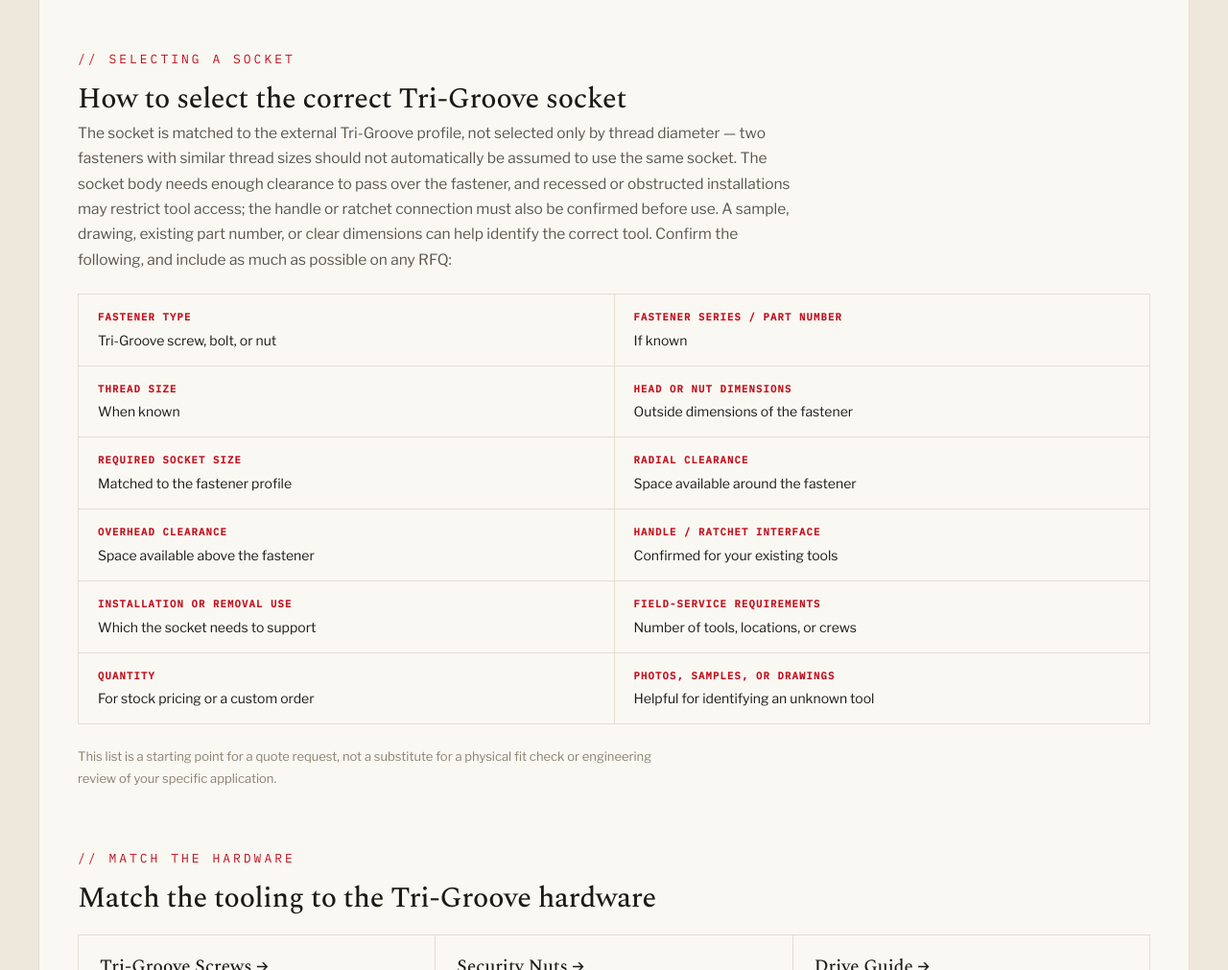
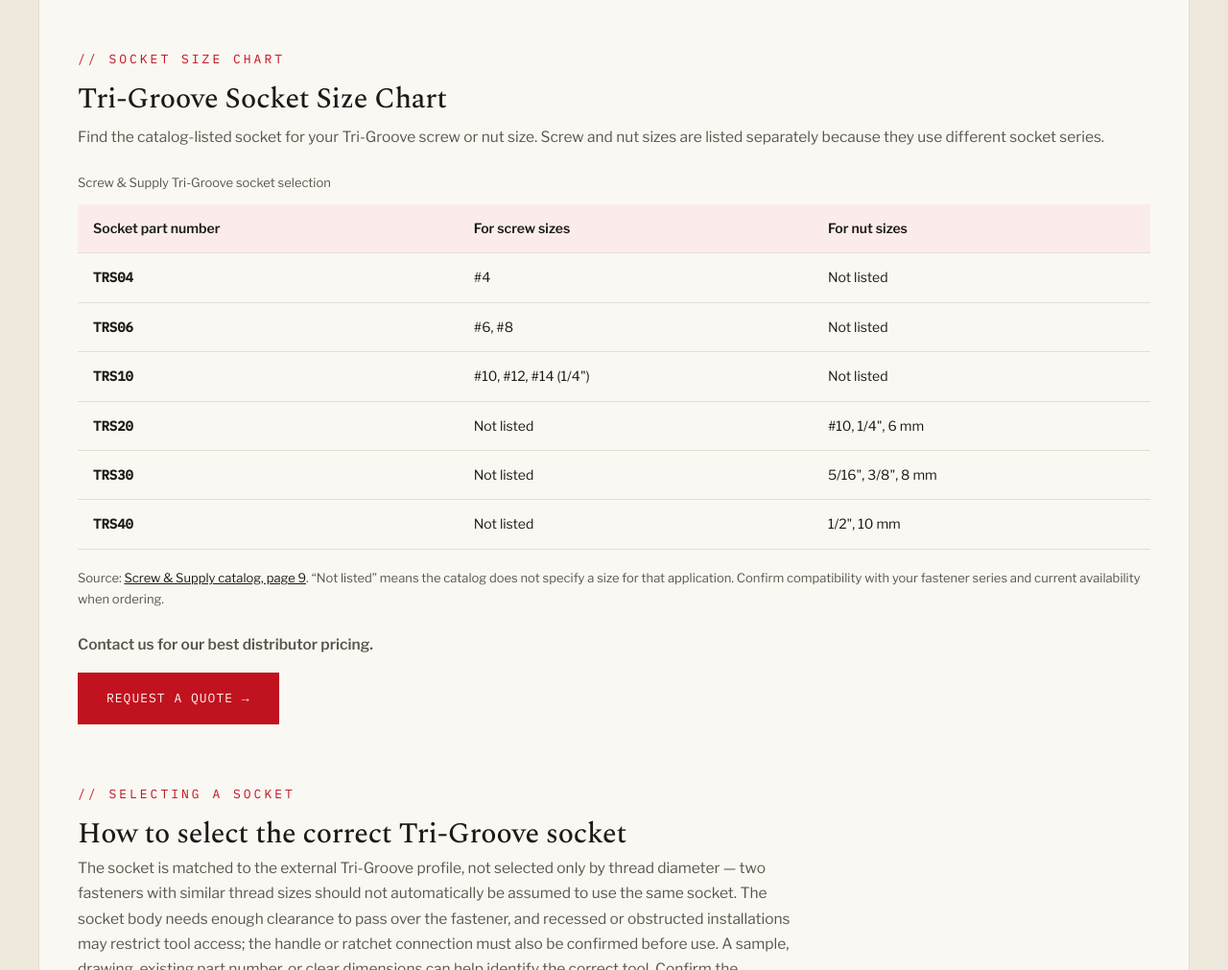
Before and after one commit to mpfennig68/screw-supply-website, a plain HTML site: page products/security-sockets.html in a window 1280 px wide. Shown: the part 1160-2171 px from the top of the page at 96% size. Drawn offline with nearby package versions, Linux system fonts and the light colour scheme.

Commit message:
Add catalog-sourced Tri-Groove socket sizing chart and quote CTA

```diff
--- a/products/security-sockets.html
+++ b/products/security-sockets.html
@@ -35,6 +35,16 @@
 {"@type":"Question","name":"What clearance is needed to use a Tri-Groove socket?","acceptedAnswer":{"@type":"Answer","text":"The socket needs enough radial clearance to pass over the fastener and enough overhead clearance to seat fully before torque is applied. Adjacent walls, recesses, or components can interfere with access."}},
 {"@type":"Question","name":"Can Screw & Supply help identify a replacement socket or tool set?","acceptedAnswer":{"@type":"Answer","text":"Yes. Part numbers, samples, photographs, or dimensions can help us identify the correct tool. Exact availability should be confirmed when requesting a quote."}}
 ]}</script>
+<style>
+.socket-chart-scroll{overflow-x:auto;margin-top:24px;}
+.socket-chart{width:100%;min-width:460px;border-collapse:collapse;text-align:left;font-size:14px;line-height:1.6;}
+.socket-chart caption{text-align:left;font-size:13px;color:var(--ink-muted);padding-bottom:12px;}
+.socket-chart th,.socket-chart td{padding:14px 16px;border-bottom:1px solid var(--rule);vertical-align:top;}
+.socket-chart thead{background:var(--footer-tint);}
+.socket-chart th{font-weight:600;}
+.socket-chart tbody th{font-family:'IBM Plex Mono',monospace;white-space:nowrap;}
+.socket-chart-scroll:focus-visible{outline:2px solid var(--accent);outline-offset:4px;}
+</style>
 </head>
 <body>
   <a class="skip-link" href="#main">Skip to main content</a>
@@ -94,6 +104,31 @@
           </div>
           <p style="margin-top:18px;font-size:12.5px;line-height:1.6;color:var(--ink-faint);">Tri-Groove sockets are selected according to the compatible fastener series — one socket should not be assumed to fit every Tri-Groove screw or nut. Exact fit, socket dimensions, access clearance, handle compatibility, availability, and quantities should be confirmed with Screw &amp; Supply.</p>
         </div>
+      </div>
+    </section>
+
+    <section class="section" aria-labelledby="socket-chart-heading" style="padding:8px 40px 56px;">
+      <div class="pdp-copy" style="max-width:1120px;margin:0 auto;">
+        <div class="kicker">// SOCKET SIZE CHART</div>
+        <h2 id="socket-chart-heading" style="font-size:30px;margin-bottom:10px;">Tri-Groove Socket Size Chart</h2>
+        <p>Find the catalog-listed socket for your Tri-Groove screw or nut size. Screw and nut sizes are listed separately because they use different socket series.</p>
+        <div class="socket-chart-scroll" role="region" aria-labelledby="socket-chart-heading" tabindex="0">
+          <table class="socket-chart" aria-describedby="socket-chart-note">
+            <caption>Screw &amp; Supply Tri-Groove socket selection</caption>
+            <thead><tr><th scope="col">Socket part number</th><th scope="col">For screw sizes</th><th scope="col">For nut sizes</th></tr></thead>
+            <tbody>
+              <tr><th scope="row">TRS04</th><td>#4</td><td>Not listed</td></tr>
+              <tr><th scope="row">TRS06</th><td>#6, #8</td><td>Not listed</td></tr>
+              <tr><th scope="row">TRS10</th><td>#10, #12, #14 (1/4&quot;)</td><td>Not listed</td></tr>
+              <tr><th scope="row">TRS20</th><td>Not listed</td><td>#10, 1/4&quot;, 6 mm</td></tr>
+              <tr><th scope="row">TRS30</th><td>Not listed</td><td>5/16&quot;, 3/8&quot;, 8 mm</td></tr>
+              <tr><th scope="row">TRS40</th><td>Not listed</td><td>1/2&quot;, 10 mm</td></tr>
+            </tbody>
+          </table>
+        </div>
+        <p id="socket-chart-note" style="margin-top:18px;font-size:13px;color:var(--ink-muted);">Source: <a href="/assets/Screw-and-Supply-Line-Card.pdf#page=9" style="text-decoration:underline;">Screw &amp; Supply catalog, page 9</a>. &ldquo;Not listed&rdquo; means the catalog does not specify a size for that application. Confirm compatibility with your fastener series and current availability when ordering.</p>
+        <p style="margin-top:24px;font-weight:600;">Contact us for our best distributor pricing.</p>
+        <p style="margin-top:16px;"><a href="/contact.html" class="btn-accent">Request a Quote &rarr;</a></p>
       </div>
     </section>
 
```
